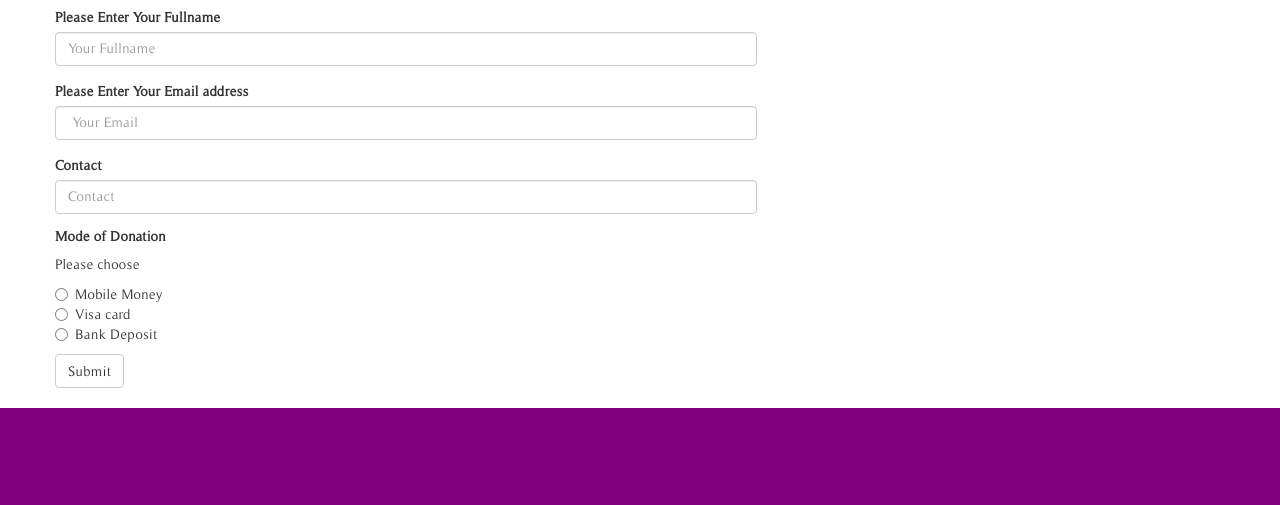
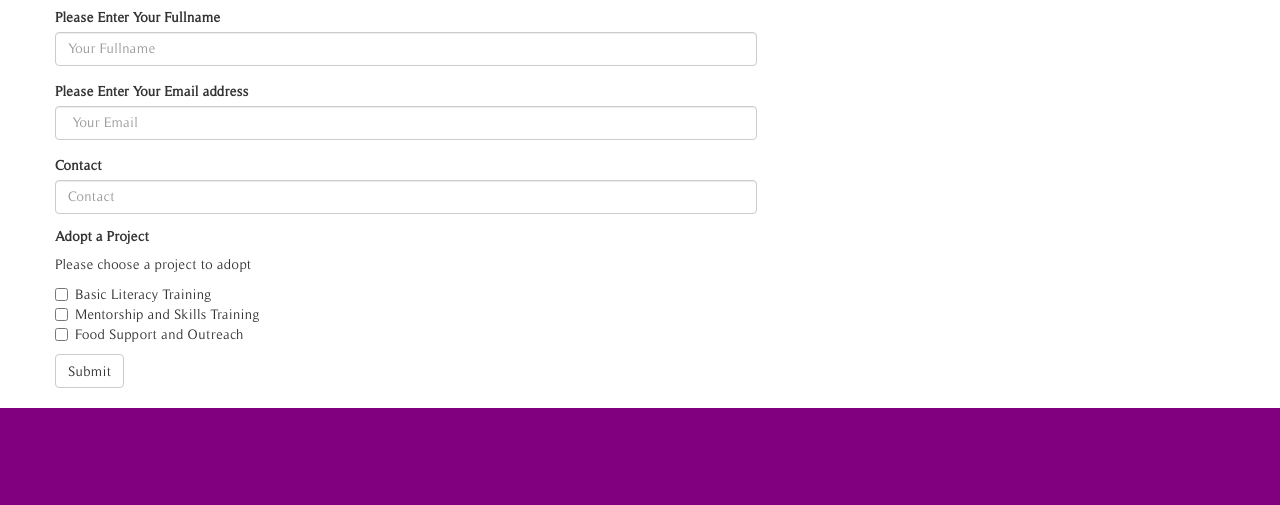
Before and after one commit to devinvogue/anithel, a plain HTML site: page involve.html in a window 1280 px wide. Shown: the part 1075-1580 px from the top of the page. Drawn offline with Linux system fonts and the light colour scheme.

Commit message:
modified adopt a project form

```diff
--- a/css/style.css
+++ b/css/style.css
@@ -34,8 +34,8 @@ body{
 
 .logo_wrapper{
 	width: 100%;
-	float: left;
-	background-color: white;
+	/*float: left;*/
+	/*background-color: white;*/
 	height:120px;
 	font-size: 1em;
 	font-family: "TimelessBD";
--- a/involve.html
+++ b/involve.html
@@ -68,15 +68,15 @@
 									    <input type="email" class="form-control" id="exampleInputEmail1" placeholder=" Your Email">
 									</div>
 
-								    <div class="checkbox">
-									  <h4>Mode of Donation</h4>
-									  <p>Please choose</p>
-									  	<label>
-									  		<input type="checkbox">Mobile Money<br>
-									  		<input type="checkbox">Visa card<br>
-									  		<input type="checkbox">Bank Deposit<br>
-									  	</label>
-								    </div>
+								<div class="radio">
+								  <h5><strong>Mode of Donation</strong></h5>
+								  <p>Please choose</p>
+								  	<label>
+								  		<input type="radio" name="Donation">Mobile Money<br>
+								  		<input type="radio" name="Donation">Visa card<br>
+								  		<input type="radio" name="Donation">Bank Deposit<br>
+								  	</label>
+								  </div>
 									  <button type="submit" class="btn btn-default">Submit</button>
 								</form>
 					       </div>
@@ -160,13 +160,13 @@
 								    <label for="exampleInputContact">Contact</label>
 								    <input type="number" class="form-control" id="exampleInputContact" placeholder="Contact">
 								  </div>
-								<div class="radio">
-								  <h5><strong>Mode of Donation</strong></h5>
-								  <p>Please choose</p>
+								<div class="checkbox">
+								  <h5><strong>Adopt a Project</strong></h5>
+								  <p>Please choose a project to adopt</p>
 								  	<label>
-								  		<input type="radio" name="Donation">Mobile Money<br>
-								  		<input type="radio" name="Donation">Visa card<br>
-								  		<input type="radio" name="Donation">Bank Deposit<br>
+								  		<input type="checkbox" >Basic Literacy Training<br>
+								  		<input type="checkbox" >Mentorship and Skills Training<br>
+								  		<input type="checkbox" >Food Support and Outreach<br>
 								  	</label>
 								  </div>
 
```
